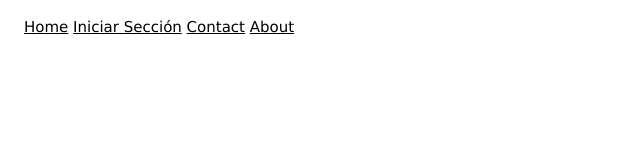
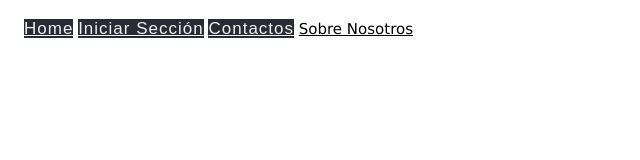
Before and after one commit to DiegoFelipeGallegos/ProjectoCurso_Ejemplo, a plain HTML site: page index.html in a window 1280 px wide. Shown: the top 160 px of the page, without its empty margins (0-640 px from the left). Drawn offline with Linux system fonts and the light colour scheme.

Commit message:
mejoramos el top nav

```diff
--- a/index.html
+++ b/index.html
@@ -10,10 +10,10 @@
 <body>
   <div class="a-bar a-left" style="width: 100%;overflow:hidden;height:44px">
 
-        <a class="topnavitem" href="#home" tittle="casa">Home</a>
-        <a class="topnavitem"href="#news" tittle="iniciar seccion">Iniciar Sección</a></li>
-        <a class="topnavitem"href="#contact" tittle="contacto">Contact</a></li>
-        <a class="active" href="#about" tittle="contacto">About</a>
+        <a class="topnav" href="#home" tittle="casa">Home</a>
+        <a class="topnav"href="#news" tittle="iniciar seccion">Iniciar Sección</a></li>
+        <a class="topnav"href="#contact" tittle="contacto">Contactos</a></li>
+        <a class="active" href="#about" tittle="Sobre Nosotros">Sobre Nosotros</a>
 
   </div>
   <div class="main" id="abajodetopnav" style="margin-left: 220px; padding-top: opx;">
```
